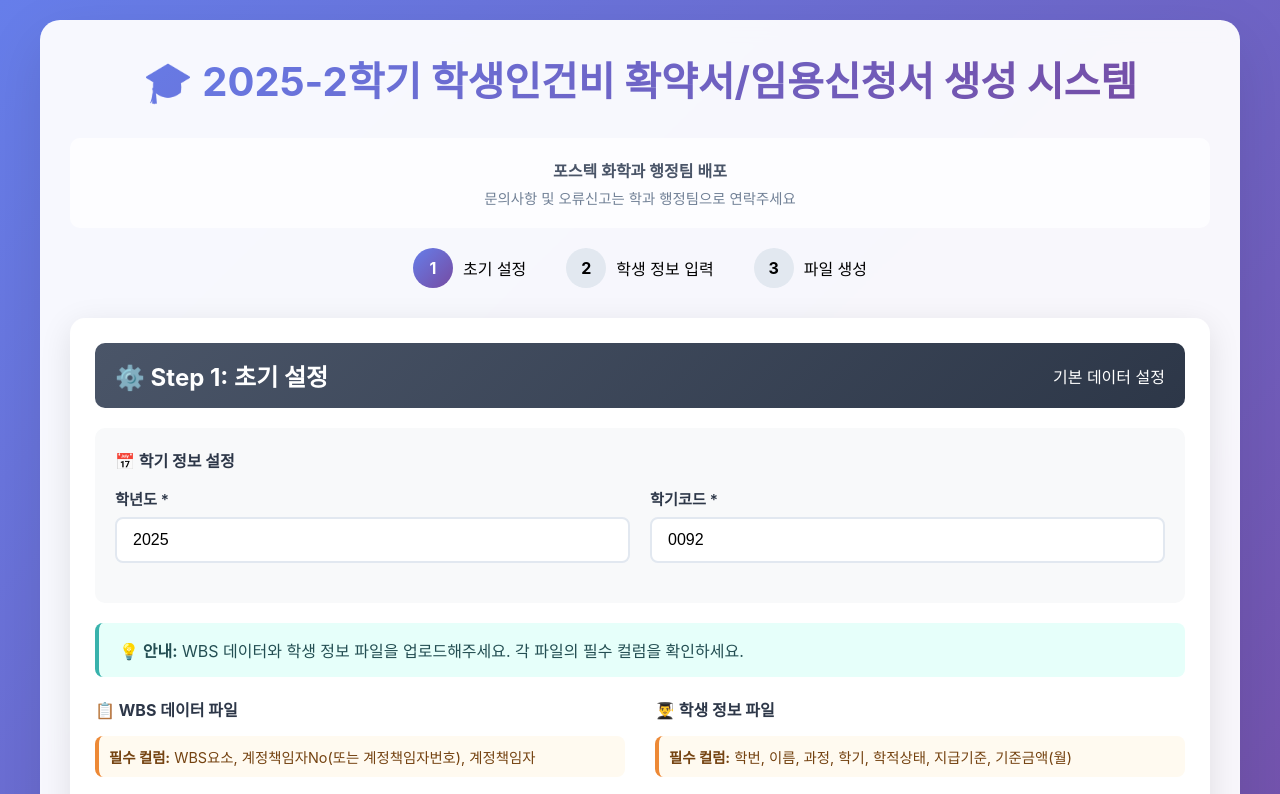
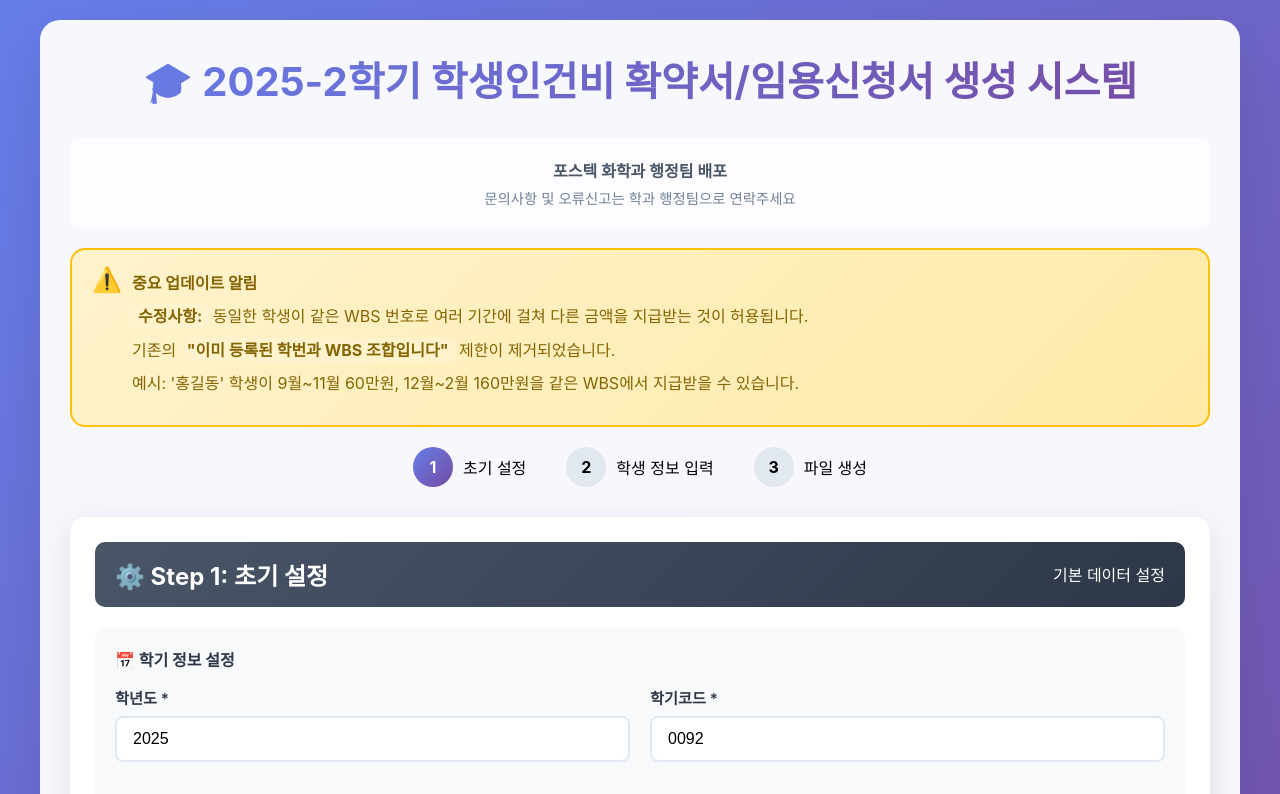
Before and after one commit to pwertio/ChemPOSTECH, a plain HTML site: page stuCommitment/index.html in a window 1280 px wide. Shown: the top 794 px of the page. Drawn offline with Linux system fonts and the light colour scheme.

Commit message:
Update stuCommitment index.html

```diff
--- a/stuCommitment/index.html
+++ b/stuCommitment/index.html
@@ -386,6 +386,46 @@
             margin-bottom: 15px;
             color: #2d3748;
         }
+
+        .update-notice {
+            background: linear-gradient(135deg, #fff3cd, #ffeaa7);
+            border: 2px solid #ffc107;
+            border-radius: 15px;
+            padding: 20px;
+            margin: 20px 0;
+            position: relative;
+        }
+
+        .update-notice::before {
+            content: "⚠️";
+            font-size: 24px;
+            position: absolute;
+            top: 15px;
+            left: 20px;
+        }
+
+        .update-notice-content {
+            margin-left: 40px;
+        }
+
+        .update-notice h4 {
+            color: #856404;
+            margin-bottom: 10px;
+            font-weight: bold;
+        }
+
+        .update-notice p {
+            color: #856404;
+            line-height: 1.6;
+            margin-bottom: 8px;
+        }
+
+        .update-notice .highlight {
+            background: #fff3cd;
+            padding: 2px 6px;
+            border-radius: 4px;
+            font-weight: bold;
+        }
     </style>
 </head>
 <body>
@@ -396,6 +436,16 @@
         <div style="text-align: center; margin-bottom: 20px; background: rgba(255,255,255,0.8); padding: 15px; border-radius: 10px;">
             <p style="margin: 5px 0; color: #4a5568; font-weight: 600;">포스텍 화학과 행정팀 배포</p>
             <p style="margin: 5px 0; color: #718096; font-size: 0.9rem;">문의사항 및 오류신고는 학과 행정팀으로 연락주세요</p>
+        </div>
+
+        <!-- 업데이트 공지 -->
+        <div class="update-notice">
+            <div class="update-notice-content">
+                <h4>중요 업데이트 알림</h4>
+                <p><span class="highlight">수정사항:</span> 동일한 학생이 같은 WBS 번호로 여러 기간에 걸쳐 다른 금액을 지급받는 것이 허용됩니다.</p>
+                <p>기존의 <span class="highlight">"이미 등록된 학번과 WBS 조합입니다"</span> 제한이 제거되었습니다.</p>
+                <p>예시: '홍길동' 학생이 9월~11월 60만원, 12월~2월 160만원을 같은 WBS에서 지급받을 수 있습니다.</p>
+            </div>
         </div>
 
         <!-- 단계 표시기 -->
@@ -464,7 +514,7 @@
                 <div class="upload-item">
                     <h4>👨‍🎓 학생 정보 파일</h4>
                     <div class="alert alert-warning" style="font-size: 0.9rem; padding: 10px;">
-                        <strong>필수 컬럼:</strong> 학번, 이름, 과정, 학기, 학적상태, 지급기준, 기준금액(월)
+                        <strong>필수 컬럼:</strong> 학번, 이름, 과정, 학기, 학적상태, 지급기준, 기준금액(원)
                     </div>
                     <div class="file-upload" id="student-upload">
                         <div style="font-size: 36px; margin-bottom: 10px;">👥</div>
@@ -1155,21 +1205,14 @@
             });
         }
 
-        // 학생 추가
+        // 학생 추가 (중복 체크 로직 제거됨)
         function addStudent() {
             if (!validateForm()) return;
 
             const studentData = collectFormData();
 
-            // 중복 확인 (학번 + WBS 조합)
-            const duplicate = registeredStudents.find(s =>
-                s.studentId === studentData.studentId && s.wbsElement === studentData.wbsElement
-            );
-
-            if (duplicate) {
-                alert('이미 등록된 학번과 WBS 조합입니다.');
-                return;
-            }
+            // 기존의 중복 체크 로직을 제거했습니다.
+            // 이제 동일한 학생이 같은 WBS로 여러 번 등록 가능합니다.
 
             registeredStudents.push(studentData);
             updateStudentsList();
```
